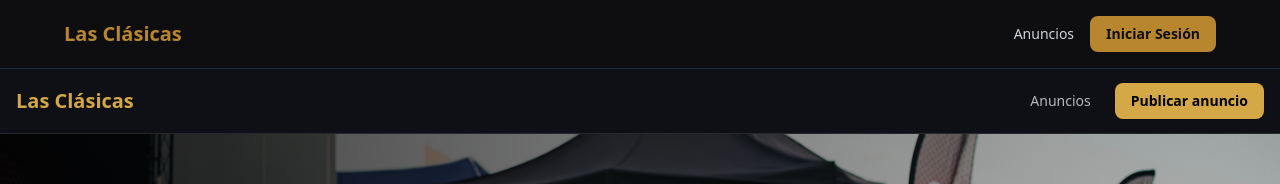
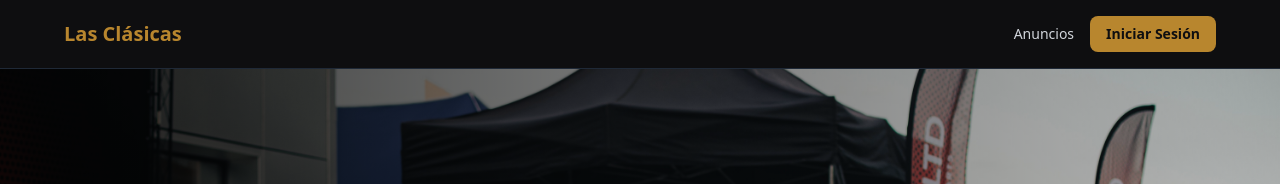
Before and after one commit to Bastianope/Lasclasicas, a Next.js app: page / in a window 1280 px wide. Shown: the top 184 px of the page. Built offline with nearby package versions, Linux system fonts and the light colour scheme; no server answers; the database is empty.

Commit message:
fix: supprime double navbar

```diff
--- a/app/page.tsx
+++ b/app/page.tsx
@@ -26,17 +26,6 @@ export default async function HomePage() {
   return (
     <main className="min-h-screen bg-[#0F1117] text-white">
 
-      <nav className="border-b border-white/10 bg-[#0F1117]/95 backdrop-blur sticky top-0 z-50">
-        <div className="max-w-7xl mx-auto px-4 h-16 flex items-center justify-between">
-          <Link href="/" className="text-xl font-bold text-[#D4A847]">Las Clásicas</Link>
-          <div className="hidden md:flex items-center gap-6 text-sm text-white/70">
-            <Link href="/anuncios" className="hover:text-white transition-colors">Anuncios</Link>
-            <Link href="/anuncios/nuevo" className="bg-[#D4A847] text-black px-4 py-2 rounded-lg font-semibold hover:bg-[#C49B35] transition-colors">
-              Publicar anuncio
-            </Link>
-          </div>
-        </div>
-      </nav>
 
       <section className="relative overflow-hidden h-[85vh] min-h-[600px]">
         <div className="absolute inset-0">
```
